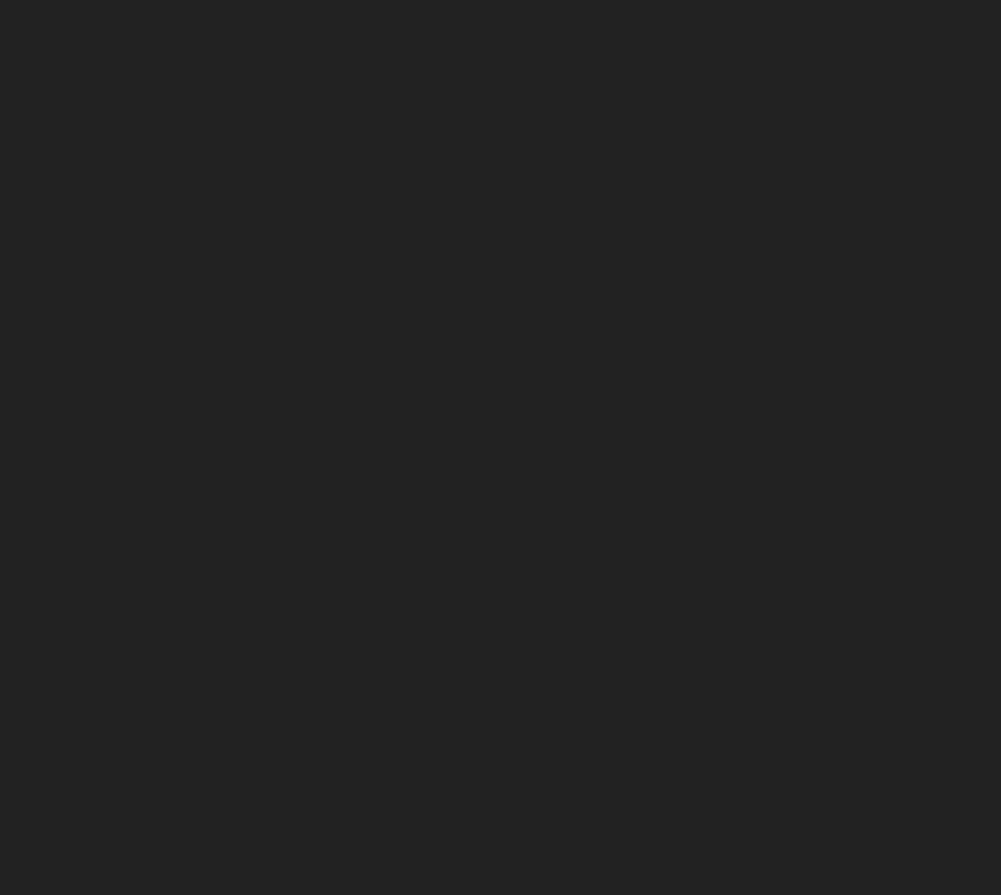
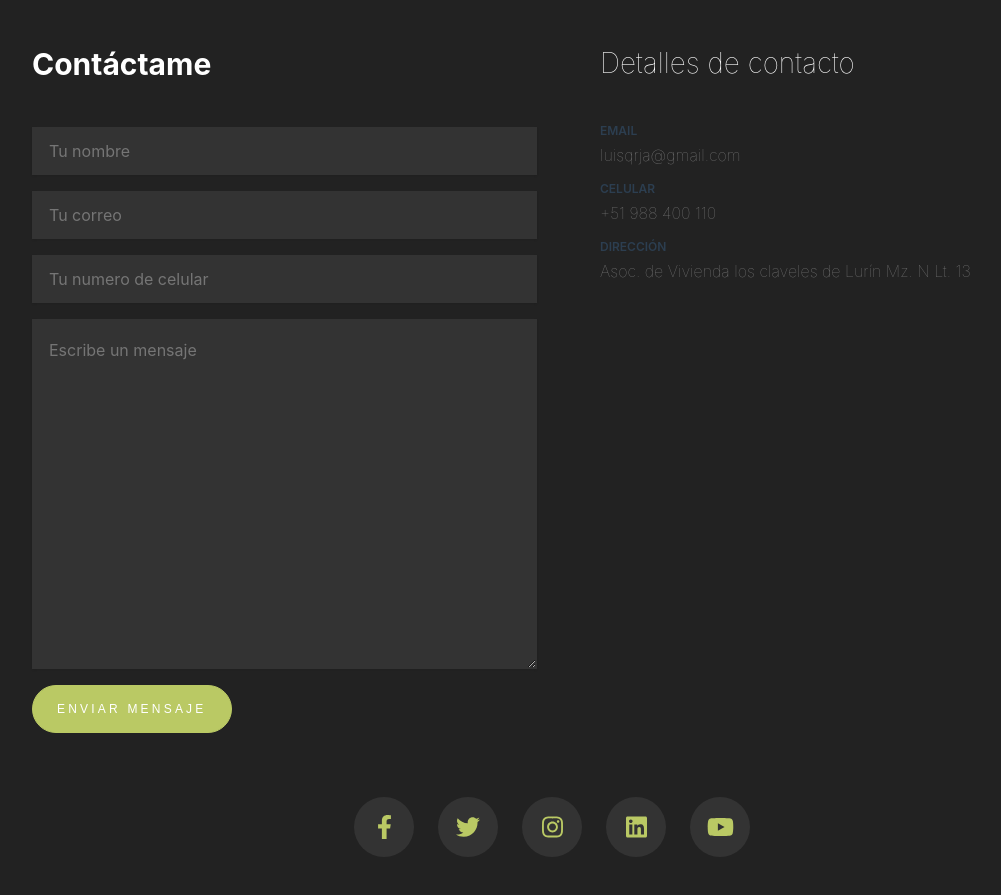
Before and after one commit to LuisDev2001/PersonalPortfolioVue, a Vue app: page /contact-me in a window 1280 px wide. Shown: the part 129-1024 px from the top of the page, without its empty margins (88-1089 px from the left). Before the commit the page ends 800 px from the top, so only its background shows below. Built offline with nearby package versions, Linux system fonts and the light colour scheme.

Commit message:
Create contact components and migrate styles

```diff
--- a/package.json
+++ b/package.json
@@ -8,6 +8,7 @@
   },
   "dependencies": {
     "@fortawesome/fontawesome-svg-core": "^1.2.35",
+    "@fortawesome/free-brands-svg-icons": "^5.15.3",
     "@fortawesome/free-solid-svg-icons": "^5.15.3",
     "@fortawesome/vue-fontawesome": "^3.0.0-3",
     "core-js": "^3.6.5",
--- a/src/assets/sass/6-Components/globalContact/globalContact.scss
+++ b/src/assets/sass/6-Components/Contact/globalContact.scss
@@ -1,4 +1,5 @@
 .contact-me {
+  padding: 80px 15px;
   &-wrapper {
     padding: 0;
   }
@@ -6,20 +7,15 @@
 //Tablet
 @media screen and (min-width: 768px) {
   .contact-me {
-    padding: 0;
     max-width: 960px;
     margin: 0 auto;
     &-wrapper {
       display: flex;
       align-items: flex-start;
       justify-content: space-between;
-      .contact,
-      .footer {
+      .contact {
         width: 50%;
         padding: 0 15px;
-      }
-      .footer {
-        padding: 0 15px 0 48px;
       }
     }
   }
--- a/src/assets/sass/6-Components/footer/footer.scss
+++ b/src/assets/sass/6-Components/footer/footer.scss
@@ -21,37 +21,11 @@
       }
     }
   }
-  &-social-media {
-    display: flex;
-    align-items: center;
-    justify-content: space-around;
-    padding: 48px 0;
-    max-width: 420px;
-    margin: 0 auto;
-    &__icon {
-      width: 60px;
-      height: 60px;
-      border-radius: 50%;
-      background: var(--dark-three);
-      display: flex;
-      align-items: center;
-      justify-content: center;
-      transition: 0.3s ease all;
-      &:hover {
-        box-shadow: 0 0 10px rgba(0, 0, 0, 0.2);
-      }
-      a {
-        display: flex;
-        align-items: center;
-        justify-content: center;
-        width: 100%;
-        height: 100%;
+}
 
-        i {
-          color: var(--green-two);
-          font-size: 1.5rem;
-        }
-      }
-    }
+@media screen and (min-width: 768px) {
+  .footer {
+    width: 50%;
+    padding: 0 15px 0 48px;
   }
 }
--- /dev/null
+++ b/src/components/Contact/PxContact.vue
@@ -0,0 +1,32 @@
+<template>
+  <section class="contact-me" id="contact">
+    <h2 class="generic-title">Ponerse en <b>Contacto</b></h2>
+
+    <section class="contact-me-wrapper">
+      <PxFormContact />
+
+      <PxFooter />
+    </section>
+
+    <PxSocialMedia />
+  </section>
+</template>
+
+<script>
+import PxFooter from "@/components/PxFooter";
+import PxFormContact from "@/components/Contact/PxFormContact";
+import PxSocialMedia from "@/components/Contact/PxSocialMedia";
+
+export default {
+  name: "PxContact",
+  components: {
+    PxFooter,
+    PxFormContact,
+    PxSocialMedia,
+  },
+};
+</script>
+
+<style lang="scss" scoped>
+@import "~@/assets/sass/6-Components/Contact/globalContact.scss";
+</style>
--- /dev/null
+++ b/src/components/Contact/PxFormContact.vue
@@ -0,0 +1,58 @@
+<template>
+  <!-- Esta es la seccion de contacto -->
+  <section class="contact">
+    <h2 class="generic-title"><b>Contáctame</b></h2>
+    <form
+      action="./mail/sendMail.php"
+      method="POST"
+      class="contact-form"
+      id="js_form-data"
+    >
+      <div>
+        <input
+          type="text"
+          required
+          placeholder="Tu nombre"
+          name="name"
+          pattern="[a-z][A-Z]"
+        />
+      </div>
+      <div>
+        <input type="email" required placeholder="Tu correo" name="email" />
+      </div>
+      <div>
+        <input
+          type="tel"
+          required
+          placeholder="Tu numero de celular"
+          name="phone"
+          maxlength="9"
+          pattern="[0-9]"
+        />
+      </div>
+      <div>
+        <textarea
+          cols="30"
+          rows="10"
+          placeholder="Escribe un mensaje"
+          name="message"
+        ></textarea>
+      </div>
+      <div>
+        <button type="submit" class="btn btn-primary" id="js_send-mail">
+          Enviar mensaje
+        </button>
+      </div>
+    </form>
+  </section>
+</template>
+
+<script>
+export default {
+  name: "PxFormContact",
+};
+</script>
+
+<style lang="scss" scoped>
+@import "~@/assets/sass/6-Components/Contact/form.scss";
+</style>
--- /dev/null
+++ b/src/components/Contact/PxSocialMedia.vue
@@ -0,0 +1,100 @@
+<template>
+  <section class="footer-social-media">
+    <div
+      class="footer-social-media__icon"
+      v-for="(social, index) in dataSocialMedia"
+      :key="index"
+    >
+      <a :href="social.link" target="_blank">
+        <font-awesome-icon
+          :icon="{ prefix: 'fab', iconName: social.iconName }"
+        />
+      </a>
+    </div>
+  </section>
+</template>
+
+<script>
+import { library } from "@fortawesome/fontawesome-svg-core";
+import { FontAwesomeIcon } from "@fortawesome/vue-fontawesome";
+import {
+  faFacebookF,
+  faTwitter,
+  faInstagram,
+  faLinkedin,
+  faYoutube,
+} from "@fortawesome/free-brands-svg-icons";
+import { ref } from "vue";
+library.add(faFacebookF, faInstagram, faLinkedin, faYoutube);
+library.add(faTwitter);
+export default {
+  name: "PxSocialMedia",
+  components: {
+    FontAwesomeIcon,
+  },
+
+  setup() {
+    const dataSocialMedia = ref([
+      {
+        link: "https://www.facebook.com/QUISPELUIS.9FCB/",
+        iconName: "facebook-f",
+      },
+      {
+        link: "https://twitter.com/LuisDev92",
+        iconName: "twitter",
+      },
+      {
+        link: "https://www.instagram.com/luis_quispe_r/",
+        iconName: "instagram",
+      },
+      {
+        link: "https://www.linkedin.com/in/luis-aldair-quispe-rios-8b6096161/",
+        iconName: "linkedin",
+      },
+      {
+        link: "https://www.youtube.com/channel/UChJZuf5IhQV4DODtvZrwRsw/videos",
+        iconName: "youtube",
+      },
+    ]);
+
+    return {
+      dataSocialMedia,
+    };
+  },
+};
+</script>
+
+<style lang="scss" scoped>
+.footer-social-media {
+  display: flex;
+  align-items: center;
+  justify-content: space-around;
+  padding: 48px 0;
+  max-width: 420px;
+  margin: 0 auto;
+  &__icon {
+    width: 60px;
+    height: 60px;
+    border-radius: 50%;
+    background: var(--dark-three);
+    display: flex;
+    align-items: center;
+    justify-content: center;
+    transition: 0.3s ease all;
+    &:hover {
+      box-shadow: 0 0 10px rgba(0, 0, 0, 0.2);
+    }
+    a {
+      display: flex;
+      align-items: center;
+      justify-content: center;
+      width: 100%;
+      height: 100%;
+      svg {
+        color: var(--green-two);
+        font-size: 1.5rem;
+      }
+    }
+  }
+}
+</style>
--- /dev/null
+++ b/src/components/PxFooter.vue
@@ -0,0 +1,30 @@
+<template>
+  <!-- Esta es la seccion del footer -->
+  <footer class="footer">
+    <h2>Detalles de contacto</h2>
+    <div class="footer-details">
+      <div class="footer-details-content">
+        <h4>EMAIL</h4>
+        <p class="footer-details-content-email"></p>
+      </div>
+      <div class="footer-details-content">
+        <h4>Celular</h4>
+        <p>+51 988 400 110</p>
+      </div>
+      <div class="footer-details-content">
+        <h4>Dirección</h4>
+        <p>Asoc. de Vivienda los claveles de Lurín Mz. N Lt. 13</p>
+      </div>
+    </div>
+  </footer>
+</template>
+
+<script>
+export default {
+  name: "PxFooter",
+};
+</script>
+
+<style lang="scss" scoped>
+@import "~@/assets/sass/6-Components/Footer/footer.scss";
+</style>
--- a/src/views/Contact.vue
+++ b/src/views/Contact.vue
@@ -1,8 +1,14 @@
-<template> </template>
+<template>
+  <PxContact />
+</template>
 
 <script>
+import PxContact from "@/components/Contact/PxContact";
 export default {
   name: "Contact",
+  components: {
+    PxContact,
+  },
 };
 </script>
 
```
Also changed, not shown: src/assets/sass/6-Components/Contact/form.scss (renamed from src/assets/sass/6-Components/sectionForm/form.scss), 1 other file (tests, documents, lock files or other folders).
